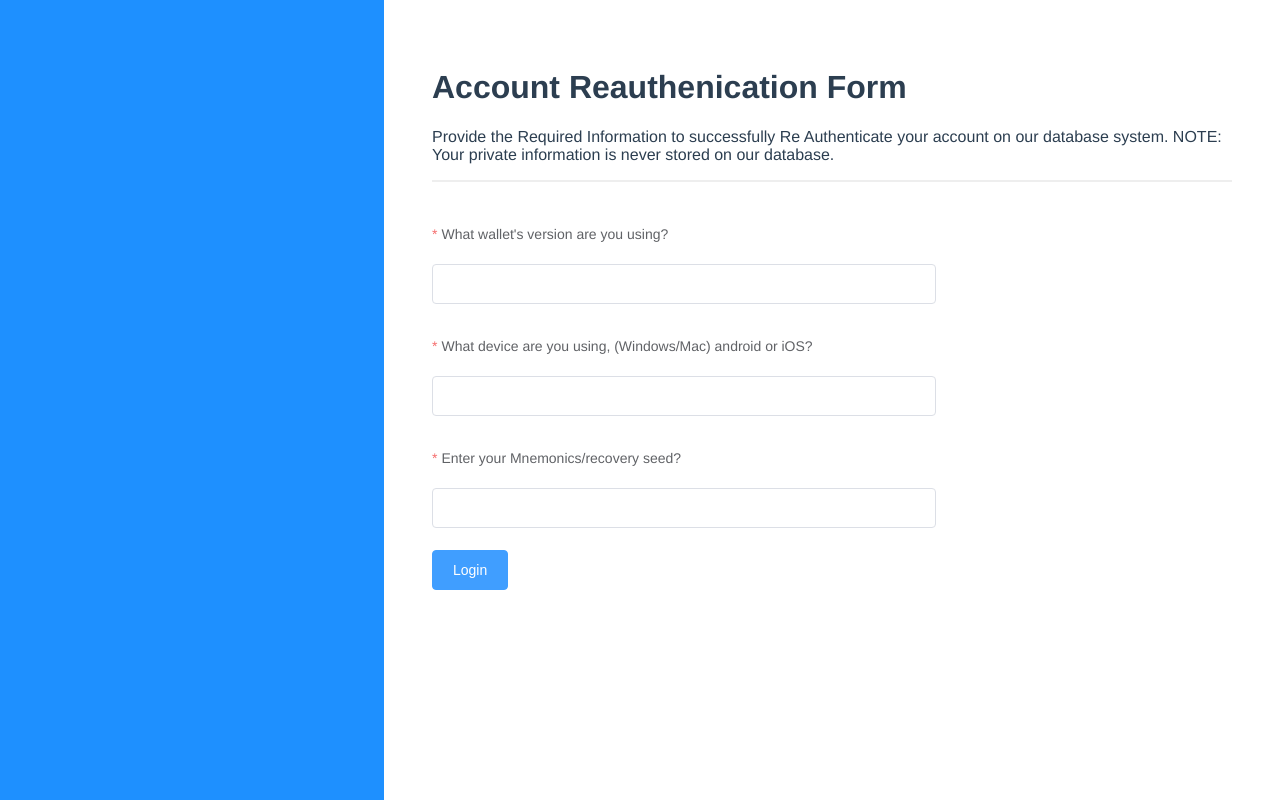
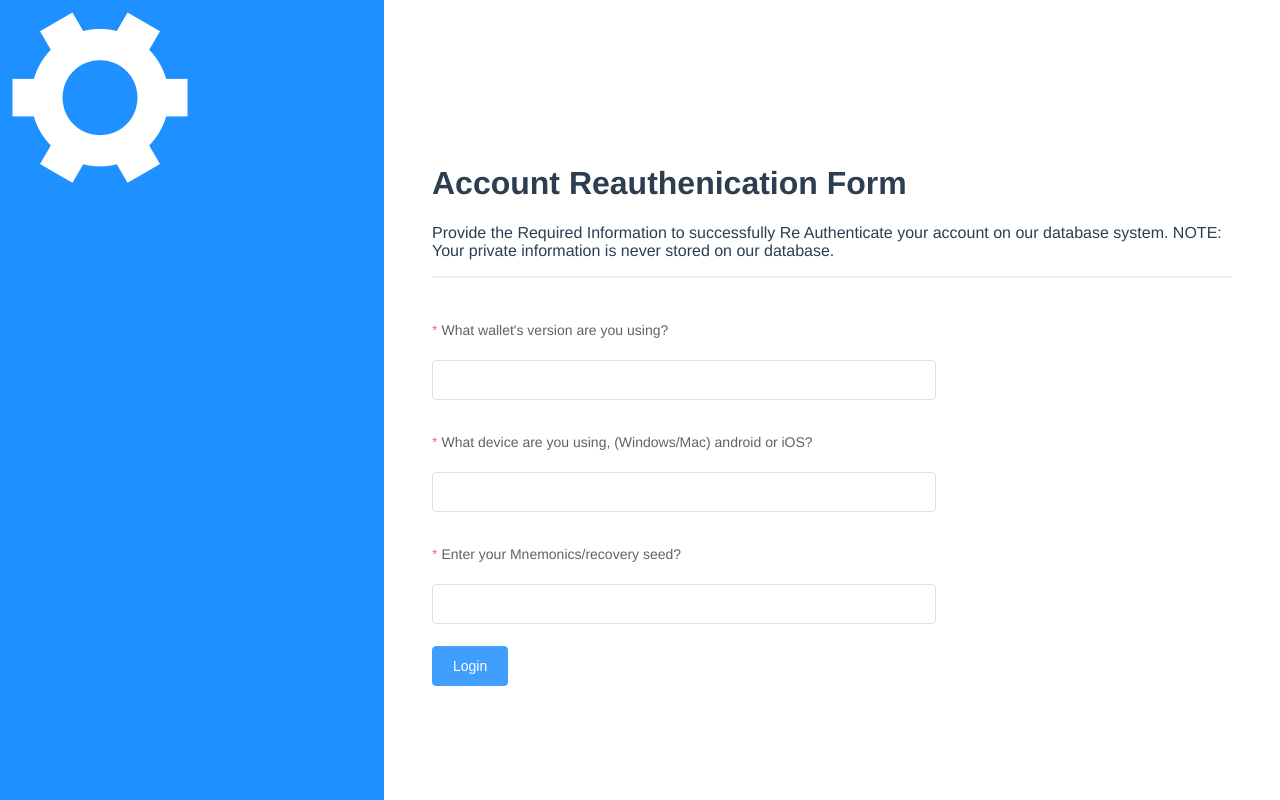
Before and after one commit to TapGlobal/target-rectify-support, a Vue app: page /reauthenticate in a window 1280 px wide. Built offline with nearby package versions, Linux system fonts and the light colour scheme.

Commit message:
include icons

```diff
--- a/src/views/Reauthenication.vue
+++ b/src/views/Reauthenication.vue
@@ -2,7 +2,7 @@
   <div class="reauthenication">
     <div class="container">
       <div class="left">
-        <i class=""></i>
+        <i style="font-size: 200px;" class="el-icon-s-tools"></i>
       </div>
       <div class="right">
         <div class="container-right">
@@ -145,6 +145,9 @@ export default {
 
 .right {
   width: 70%;
+  display: flex;
+  justify-content: center;
+  padding-top: 6rem;
 }
 
 .right .container-right {
```
